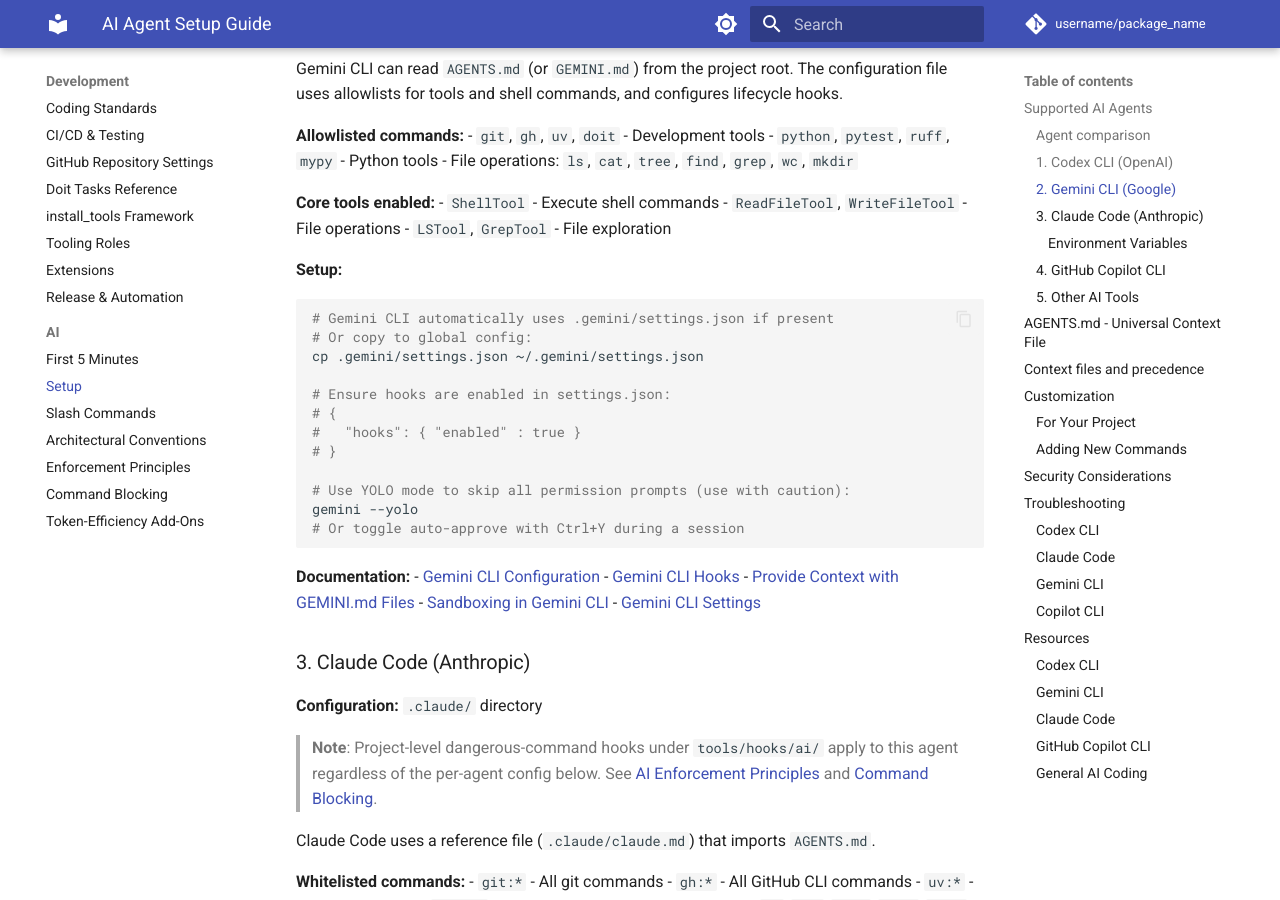
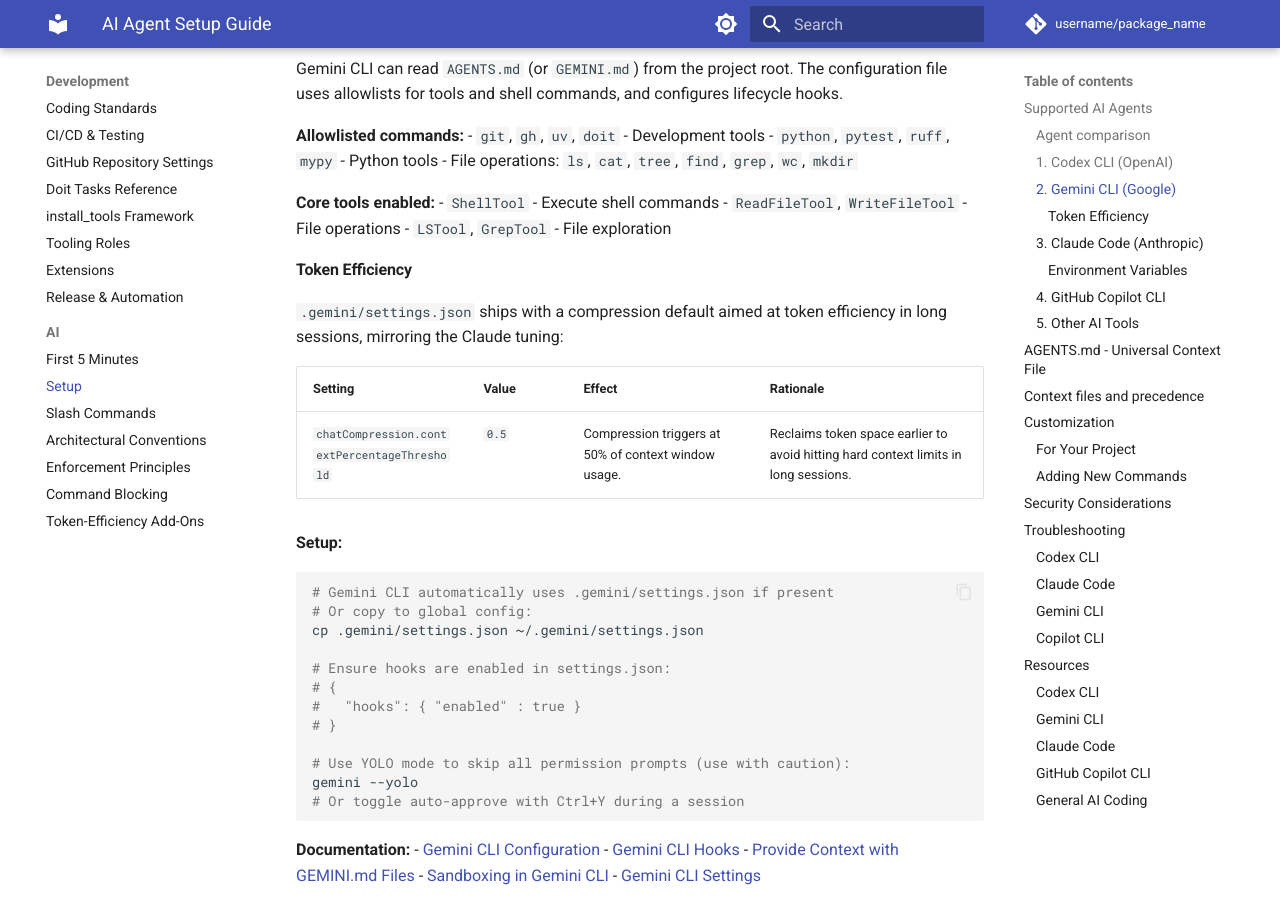
Before and after one commit to endavis/pyproject-template, an MkDocs documentation site: the page built from docs/development/AI_SETUP.md, in a window 1280 px wide and 900 px high, scrolled down 2636 px. Built offline with MkDocs 1.6.1 and Material for MkDocs 9.7.7, drawn with Linux system fonts in a browser that asks for light colours; comment, search, counter and statistics services are not loaded.

Commit message:
feat: add Gemini CLI token-efficiency settings (chatCompression, model) (merges PR #542, addresses #524)

````diff
--- a/docs/development/AI_SETUP.md
+++ b/docs/development/AI_SETUP.md
@@ -79,6 +79,14 @@
 - `ShellTool` - Execute shell commands
 - `ReadFileTool`, `WriteFileTool` - File operations
 - `LSTool`, `GrepTool` - File exploration
+
+#### Token Efficiency
+
+`.gemini/settings.json` ships with a compression default aimed at token efficiency in long sessions, mirroring the Claude tuning:
+
+| Setting | Value | Effect | Rationale |
+| :--- | :--- | :--- | :--- |
+| `chatCompression.contextPercentageThreshold` | `0.5` | Compression triggers at 50% of context window usage. | Reclaims token space earlier to avoid hitting hard context limits in long sessions. |
 
 **Setup:**
 ```bash
````
Also changed, not shown: docs/development/ai/token-efficiency-add-ons.md (+3 -5 lines), 1 other file.
